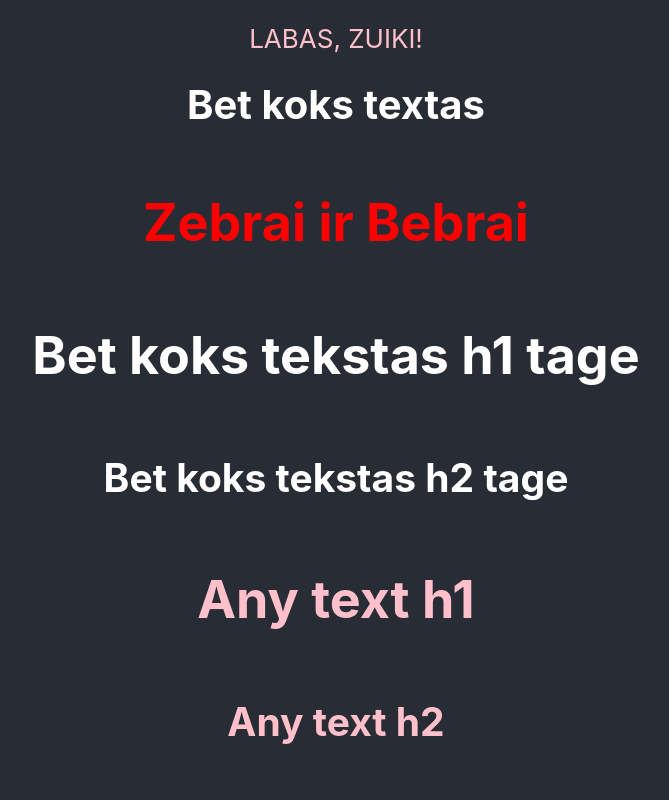
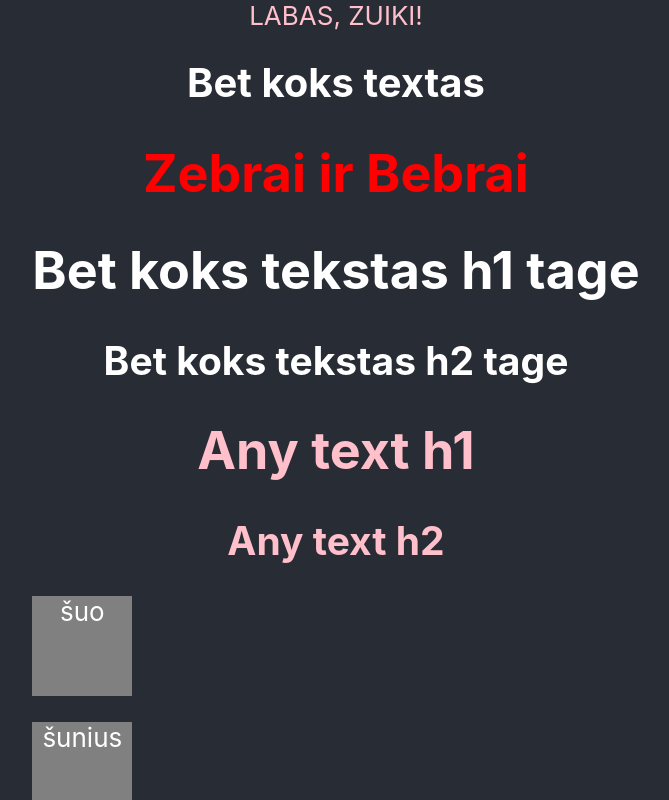
Before and after one commit to zasweted/home-work, a React (Create React App) app: page / in a window 1280 px wide. Shown: the top 800 px of the page, without its empty margins (304-973 px from the left). Built offline with nearby package versions, Linux system fonts and the light colour scheme.

Commit message:
homework

```diff
--- a/src/App.jsx
+++ b/src/App.jsx
@@ -1,23 +1,31 @@
 import './App.css';
 import AnyText from './Components/bet-koks-textas';
 import DoubleText from './Components/double-text';
-import RandomColor from './Components/randomColor';
+import RandomColor from './Functions/randomColor';
 import ThreeProps from './Components/three-props';
 import ZebrahAndBeaver from './Components/zebrai-bebrai';
 import Zuikis from './Components/zuikis';
+import DogDivSquare from './Components/DogDiv';
 
 
-
+const dogs = ['šuo', 'šunius', 'Bobikas', 'kudlius', 'Šarikas', 'avigalvis'];
 
 function App() {
   return (
     <div className="App">
       <header className="App-header">
-        <Zuikis></Zuikis>
-        <AnyText dydis="40px" ></AnyText>
-        <ZebrahAndBeaver spalva={RandomColor()}></ZebrahAndBeaver>
-        <DoubleText></DoubleText>
-        <ThreeProps spalva='pink'></ThreeProps>
+        <div>
+          <Zuikis></Zuikis>
+          <AnyText dydis="40px" ></AnyText>
+          <ZebrahAndBeaver spalva={RandomColor()}></ZebrahAndBeaver>
+          <DoubleText></DoubleText>
+          <ThreeProps spalva='pink'></ThreeProps>
+
+          {
+            dogs.map((a, i) => <DogDivSquare key={i} dogName={a} spalva={'grey'} aukstis={'100'} plotis={'100'}></DogDivSquare>)
+          }
+
+        </div>
       </header>
     </div>
   );
--- /dev/null
+++ b/src/Components/DogDiv.jsx
@@ -0,0 +1,14 @@
+function DogDivSquare({ dogName, spalva, plotis, aukstis, }){
+    return (
+
+            <p style={
+                {
+                    backgroundColor: spalva,
+                    width: plotis +'px',
+                    height: aukstis +'px',
+                }
+        }>{dogName}</p>
+
+    );
+};
+export default DogDivSquare;
--- a/src/Components/randomColor.jsx
+++ b/src/Functions/randomColor.jsx
@@ -1,4 +1,4 @@
-import Random from "../Functions/random-number-generator";
+import Random from "./random-number-generator";
 
 function RandomColor(){
     const color = Random(1, 2);
```
Also changed, not shown: src/uzduotis005.jsx (added, +17 -0 lines).
